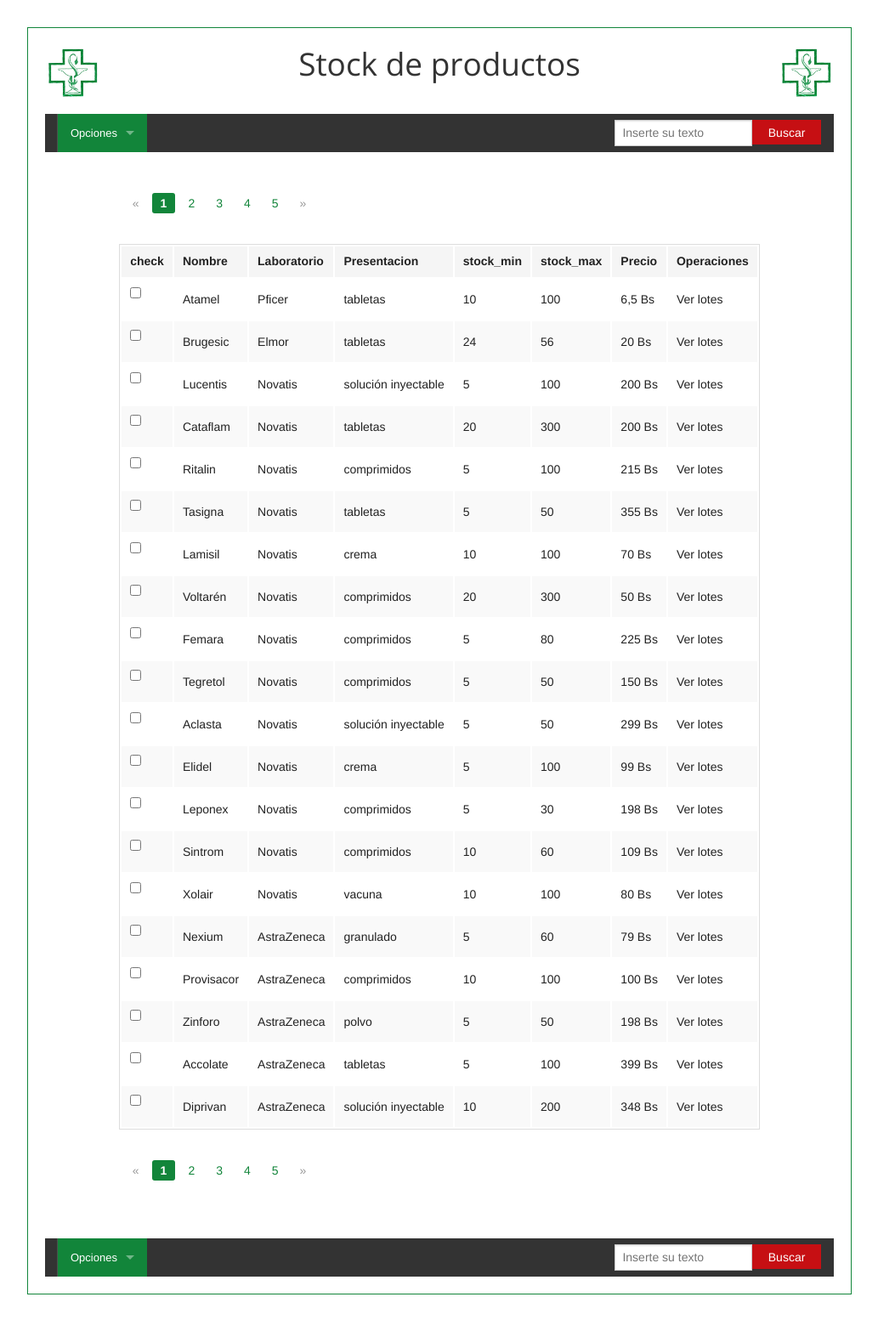
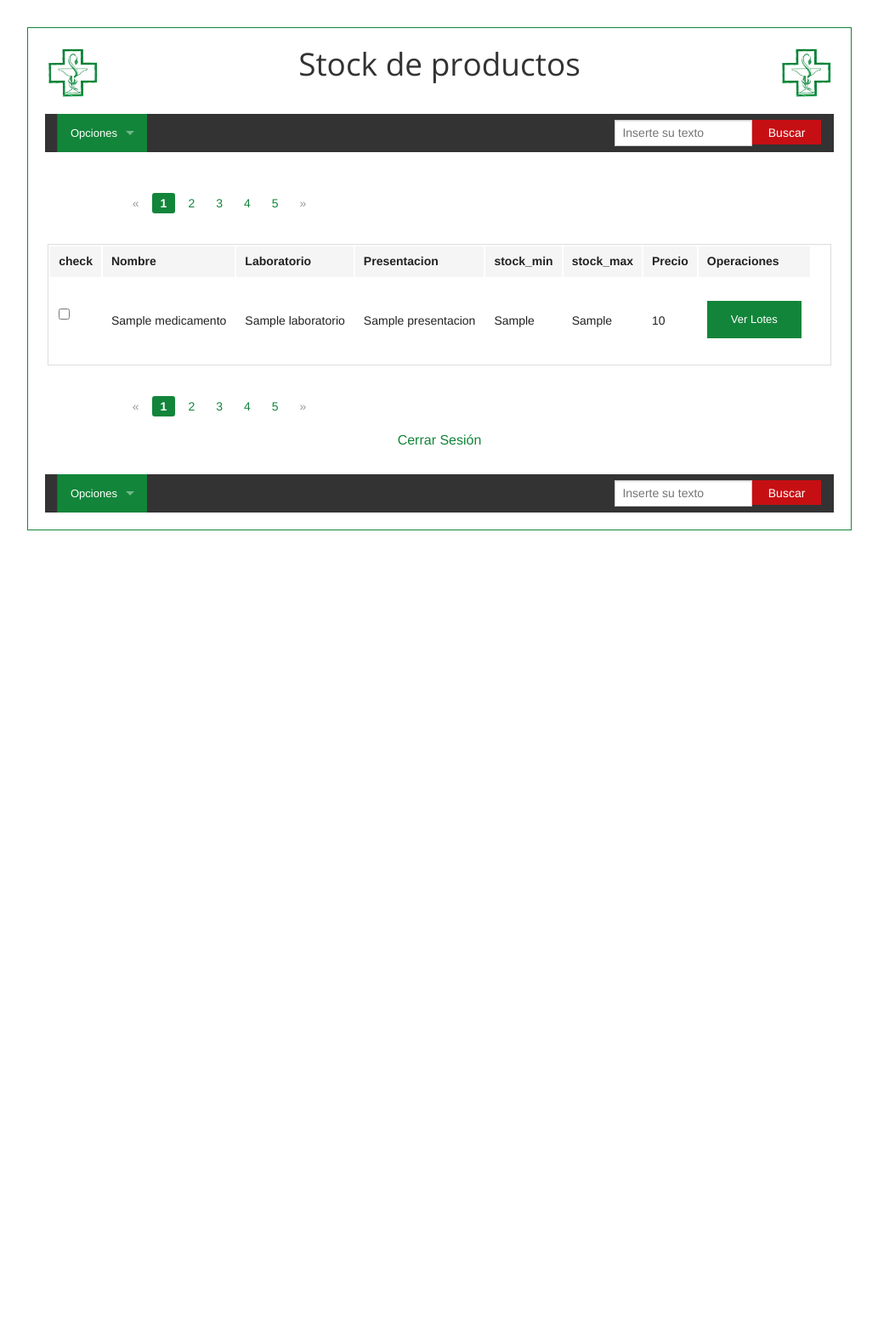
Before and after one commit to m0ises2/Desarrollo_web, a CodeIgniter app: template application/views/vista_principal.php in a window 1280 px wide. Shown: the top 1566 px of the page at 85% size, without its empty margins (123-1156 px from the left). After the commit the page ends 624 px from the top, so only its background shows below. Run offline with CodeIgniter, Linux system fonts and the light colour scheme; the template is opened without the code that fills it: most values are stand-ins (such as "Sample title", 1, 10 or a date in 2020); some libraries are stand-ins or nearby versions.

Commit message:
Se muestran los medicamentos y se puede cerrar sesión

```diff
--- a/application/models/usuario_model.php
+++ b/application/models/usuario_model.php
@@ -1,4 +1,5 @@
 <?php
+//Modelo encargado de hacer las consultas de datos de los usuarios, para validar el inision de sesión.
 
 class Usuario_model extends CI_Model
 {
@@ -12,6 +13,7 @@ class Usuario_model extends CI_Model
 	{
 		return ($this->db->query("SELECT privilegios FROM usuario WHERE id = ".$data)->row()->privilegios);
 	}
+
 }
 
 ?>
--- a/application/views/vista_principal.php
+++ b/application/views/vista_principal.php
@@ -56,7 +56,7 @@
 									<ul class="left">
 										<li class="divider" style="width:15px;"></li>
 										<li class="has-dropdown">
-											<a href="" style="color:white; background-color:#12853A;">Opciones</a>
+											<a style="color:white; background-color:#12853A;">Opciones</a>
 											<ul class="dropdown">
 												<li><a href="">Busqueda avanzada</a></li>
 												<li><label>Para los seleccionados</label></li>
@@ -103,207 +103,30 @@
 									</tr>
 								</thead>
 								<tbody>
-									<tr>
-										<td><input id="checkbox1" name="checkbox1" type="checkbox" value=""></td>
-										<td>Atamel</td>
-										<td>Pficer</td>
-										<td>tabletas</td>
-										<td>10</td>
-										<td>100</td>
-										<td>6,5 Bs</td>
-										<td>Ver lotes</td>
-									</tr>
-									<tr>
-										<td><input id="checkbox1" name="checkbox1" type="checkbox" value=""></td>
-										<td>Brugesic</td>
-										<td>Elmor</td>
-										<td>tabletas</td>
-										<td>24</td>
-										<td>56</td>
-										<td>20 Bs</td>
-										<td>Ver lotes</td>
-									</tr>
-									<tr>
-										<td><input id="checkbox1" name="checkbox1" type="checkbox" value=""></td>
-										<td>Lucentis</td>
-										<td>Novatis</td>
-										<td>solución inyectable</td>
-										<td>5</td>
-										<td>100</td>
-										<td>200 Bs</td>
-										<td>Ver lotes</td>
-									</tr>
-									<tr>
-										<td><input id="checkbox1" name="checkbox1" type="checkbox" value=""></td>
-										<td>Cataflam</td>
-										<td>Novatis</td>
-										<td>tabletas</td>
-										<td>20</td>
-										<td>300</td>
-										<td>200 Bs</td>
-										<td>Ver lotes</td>
-									</tr>
-									<tr>
-										<td><input id="checkbox1" name="checkbox1" type="checkbox" value=""></td>
-										<td>Ritalin</td>
-										<td>Novatis</td>
-										<td>comprimidos</td>
-										<td>5</td>
-										<td>100</td>
-										<td>215 Bs</td>
-										<td>Ver lotes</td>
-									</tr>
-									<tr>
-										<td><input id="checkbox1" name="checkbox1" type="checkbox" value=""></td>
-										<td>Tasigna</td>
-										<td>Novatis</td>
-										<td>tabletas</td>
-										<td>5</td>
-										<td>50</td>
-										<td>355 Bs</td>
-										<td>Ver lotes</td>
-									</tr>
-									<tr>
-										<td><input id="checkbox1" name="checkbox1" type="checkbox" value=""></td>
-										<td>Lamisil</td>
-										<td>Novatis</td>
-										<td>crema</td>
-										<td>10</td>
-										<td>100</td>
-										<td>70 Bs</td>
-										<td>Ver lotes</td>
-									</tr>
-									<tr>
-										<td><input id="checkbox1" name="checkbox1" type="checkbox" value=""></td>
-										<td>Voltarén</td>
-										<td>Novatis</td>
-										<td>comprimidos</td>
-										<td>20</td>
-										<td>300</td>
-										<td>50 Bs</td>
-										<td>Ver lotes</td>
-									</tr>
-									<tr>
-										<td><input id="checkbox1" name="checkbox1" type="checkbox" value=""></td>
-										<td>Femara</td>
-										<td>Novatis</td>
-										<td>comprimidos</td>
-										<td>5</td>
-										<td>80</td>
-										<td>225 Bs</td>
-										<td>Ver lotes</td>
-									</tr>
-									<tr>
-										<td><input id="checkbox1" name="checkbox1" type="checkbox" value=""></td>
-										<td>Tegretol</td>
-										<td>Novatis</td>
-										<td>comprimidos</td>
-										<td>5</td>
-										<td>50</td>
-										<td>150 Bs</td>
-										<td>Ver lotes</td>
-									</tr>
-									<tr>
-										<td><input id="checkbox1" name="checkbox1" type="checkbox" value=""></td>
-										<td>Aclasta</td>
-										<td>Novatis</td>
-										<td>solución inyectable</td>
-										<td>5</td>
-										<td>50</td>
-										<td>299 Bs</td>
-										<td>Ver lotes</td>
-									</tr>
-									<tr>
-										<td><input id="checkbox1" name="checkbox1" type="checkbox" value=""></td>
-										<td>Elidel</td>
-										<td>Novatis</td>
-										<td>crema</td>
-										<td>5</td>
-										<td>100</td>
-										<td>99 Bs</td>
-										<td>Ver lotes</td>
-									</tr>
-									<tr>
-										<td><input id="checkbox1" name="checkbox1" type="checkbox" value=""></td>
-										<td>Leponex</td>
-										<td>Novatis</td>
-										<td>comprimidos</td>
-										<td>5</td>
-										<td>30</td>
-										<td>198 Bs</td>
-										<td>Ver lotes</td>
-									</tr>
-									<tr>
-										<td><input id="checkbox1" name="checkbox1" type="checkbox" value=""></td>
-										<td>Sintrom</td>
-										<td>Novatis</td>
-										<td>comprimidos</td>
-										<td>10</td>
-										<td>60</td>
-										<td>109 Bs</td>
-										<td>Ver lotes</td>
-									</tr>
-									<tr>
-										<td><input id="checkbox1" name="checkbox1" type="checkbox" value=""></td>
-										<td>Xolair</td>
-										<td>Novatis</td>
-										<td>vacuna</td>
-										<td>10</td>
-										<td>100</td>
-										<td>80 Bs</td>
-										<td>Ver lotes</td>
-									</tr>
-									<tr>
-										<td><input id="checkbox1" name="checkbox1" type="checkbox" value=""></td>
-										<td>Nexium</td>
-										<td>AstraZeneca</td>
-										<td>granulado</td>
-										<td>5</td>
-										<td>60</td>
-										<td>79 Bs</td>
-										<td>Ver lotes</td>
-									</tr>
-									<tr>
-										<td><input id="checkbox1" name="checkbox1" type="checkbox" value=""></td>
-										<td>Provisacor</td>
-										<td>AstraZeneca</td>
-										<td>comprimidos</td>
-										<td>10</td>
-										<td>100</td>
-										<td>100 Bs</td>
-										<td>Ver lotes</td>
-									</tr>
-									<tr>
-										<td><input id="checkbox1" name="checkbox1" type="checkbox" value=""></td>
-										<td>Zinforo</td>
-										<td>AstraZeneca</td>
-										<td>polvo</td>
-										<td>5</td>
-										<td>50</td>
-										<td>198 Bs</td>
-										<td>Ver lotes</td>
-									</tr>
-									<tr>
-										<td><input id="checkbox1" name="checkbox1" type="checkbox" value=""></td>
-										<td>Accolate</td>
-										<td>AstraZeneca</td>
-										<td>tabletas</td>
-										<td>5</td>
-										<td>100</td>
-										<td>399 Bs</td>
-										<td>Ver lotes</td>
-									</tr>
-									<tr>
-										<td><input id="checkbox1" name="checkbox1" type="checkbox" value=""></td>
-										<td>Diprivan</td>
-										<td>AstraZeneca</td>
-										<td>solución inyectable</td>
-										<td>10</td>
-										<td>200</td>
-										<td>348 Bs</td>
-										<td>Ver lotes</td>
-									</tr>
 
+									<?php
+										foreach ($medicamento->result() as $fila) {
+											echo "<form method='POST' action=>";
+											echo "<tr>
+													<td><input id='checkbox1' name='checkbox1' type='checkbox' value=''></td>
+													<td>". $fila->nombre ."</td>
+													<td>". $fila->laboratorio ."</td>
+													<td>". $fila->presentacion ."</td>
+													<td>". $fila->stock_min ."</td>
+													<td>". $fila->stock_max ."</td>
+													<td>". $fila->precio ."</td>
+													<td>
+														<div style='line-height:550%;'>
+															<button style='background-color:#12853A' type='summit' class='button small' tittle='Ver Lote' src='' height='35' width='35'>
+																Ver Lotes
+															</button>
+														</div>
+													</td>
+													<td> <input name = 'codigo' type='hidden' value=" .$fila->codigo. "> </td>
+												</tr>";
+											echo "</form>";
+										}
+									?>
 								</tbody>
 							</table>
 						</div>
@@ -323,6 +146,8 @@
 								<li><a href="" style="color:#12853A;">5</a></li>
 								<li class="arrow unavailable"><a href="">&raquo;</a></li>
 							</ul>
+
+							<a href = "<?php echo site_url().'/';?>index.php/inicio_sesion/cerrar_sesion" style="color:#12853A;">Cerrar Sesión</a>
 
 							<br>
 							<br>
```
Also changed, not shown: application/controllers/inicio_sesion.php (+19 -0 lines), application/controllers/principal.php (+8 -2 lines), application/models/medicamento_model.php (added, +13 -0 lines).
